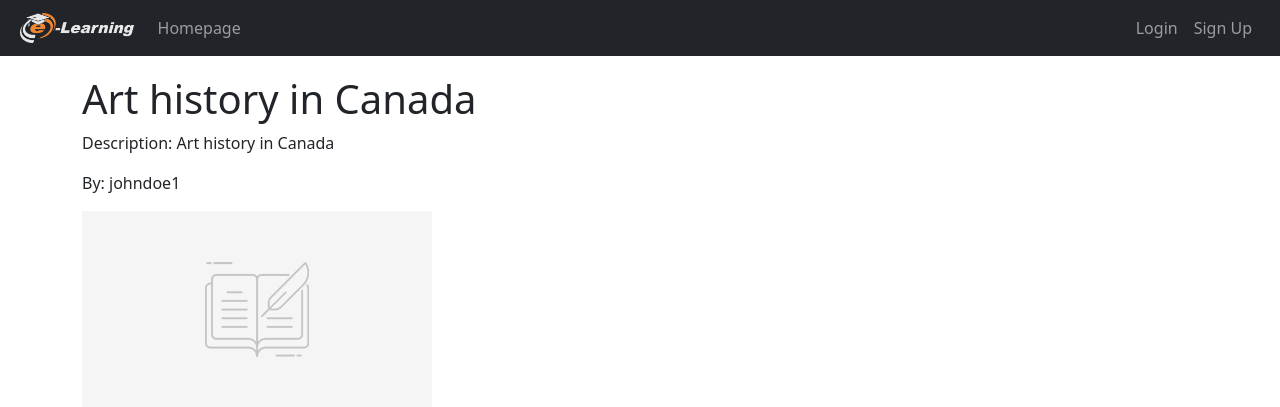
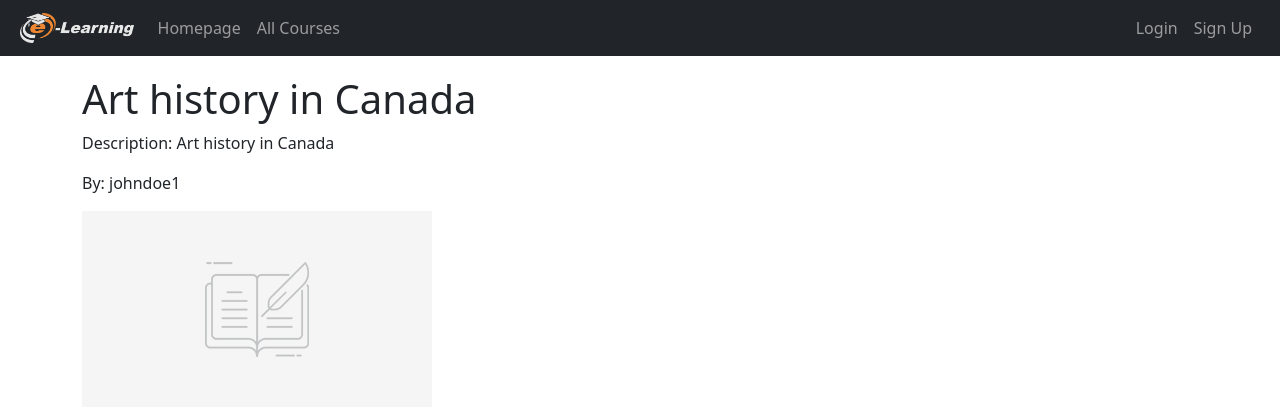
Before and after one commit to xinyu-uwin/elearningsite, a Django app: page /course/2 in a window 1280 px wide. Shown: the top 407 px of the page. Run offline with Django 4.2, Linux system fonts and the light colour scheme; data comes from the database, SQL or seed files in the repository; some libraries are stand-ins or nearby versions.

Commit message:
Add nav "All courses"

```diff
--- a/elearning/templates/elearning/base.html
+++ b/elearning/templates/elearning/base.html
@@ -20,9 +20,10 @@
                     <li class="nav-item">
                         <a class="nav-link" href="{% url 'elearning:homepage' %}">Homepage</a>
                     </li>
-                    {% comment %}<li class="nav-item">
-                        <a class="nav-link" href="{% url 'courses' %}">All Courses</a>
+                    <li class="nav-item">
+                        <a class="nav-link" href="{% url 'elearning:courselist' %}">All Courses</a>
                     </li>
+                    {% comment %}
                     <li class="nav-item">
                         <a class="nav-link" href="{% url 'teachers' %}">All Teachers</a>
                     </li>
```
